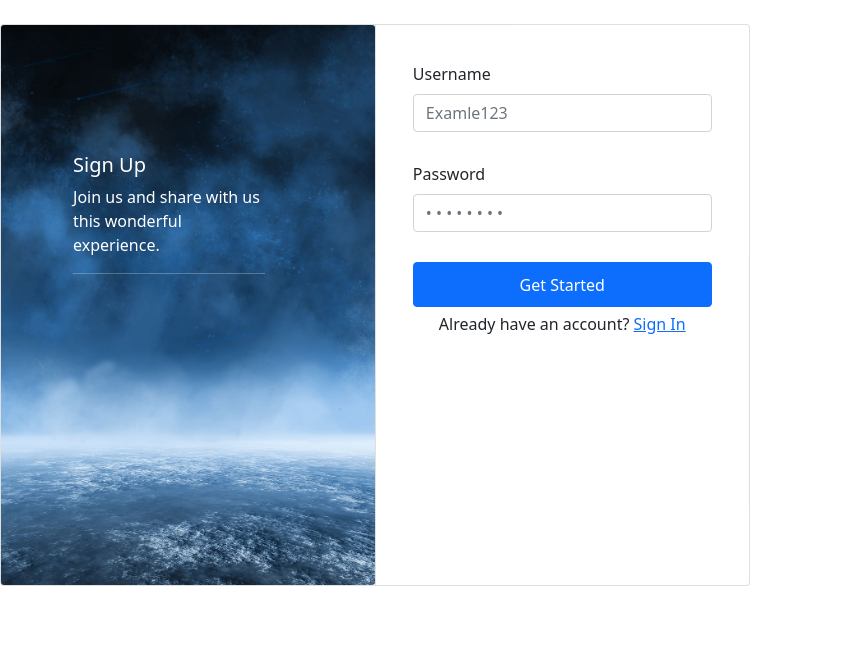
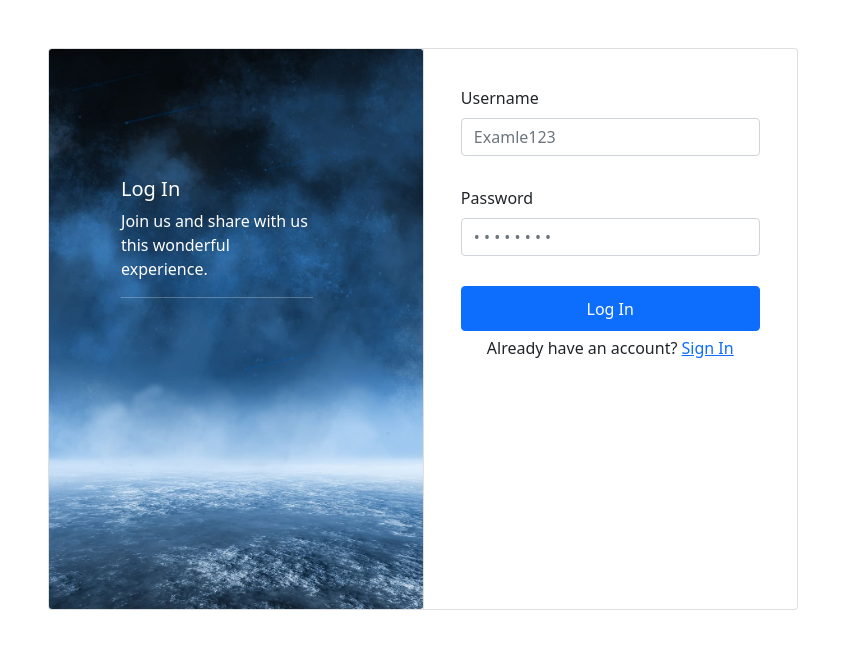
Before and after one commit to AgustinFrich/MERN-Message-App, a React (Create React App) app: page / in a window 1280 px wide. Shown: the top 648 px of the page, without its empty margins (0-861 px from the left). Built offline with nearby package versions, Linux system fonts and the light colour scheme; no server answers.

Commit message:
Testing new login UI

```diff
--- a/src/App.js
+++ b/src/App.js
@@ -22,14 +22,14 @@ function App() {
   const [errorMsg, setErrorMsg] = useState("");
 
   const login = async (e) => {
+    try {
       setLoading(true);
       e.preventDefault();
+      console.log(username);
 
       const response = await axios.get(
         `${API_URL}/api/login/${username}&${password}`
       );
-    console.log(response);
-    setLoading(false);
 
       if (response.data.user) {
         // localStorage.setItem("token", response.data.user);
@@ -38,7 +38,12 @@ function App() {
         setUser(response.data.user);
         joinUser(response.data.user);
       } else {
-      setErrorMsg("Username or password are incorrect.");
+        setErrorMsg(response.data.error);
+      }
+    } catch (error) {
+      setErrorMsg("Username or password are empty");
+    } finally {
+      setLoading(false);
     }
   };
 
@@ -56,7 +61,7 @@ function App() {
           <div>{otherUser ? <Chat user={user} /> : <></>}</div>
         </div>
       ) : (
-        <>
+        <div className="flex">
           <Login
             login={login}
             username={username}
@@ -66,7 +71,7 @@ function App() {
             setPassword={setPassword}
             errorMsg={errorMsg}
           />
-        </>
+        </div>
       )}
     </>
   );
--- a/src/Components/Menu/SignUp/Login.jsx
+++ b/src/Components/Menu/SignUp/Login.jsx
@@ -26,13 +26,13 @@ const Login = ({
     );
   }
   return (
-    <div className="SignUp">
+    <div className="SignUp d-flex justify-content-center m-5">
       <br />
       <CardGroup>
         <Card>
           <Card.Img src={image} alt="Card image" />
           <Card.ImgOverlay className="SignUp-image">
-            <Card.Title className="SignUp-imageTitle">Sign Up</Card.Title>
+            <Card.Title className="SignUp-imageTitle">Log In</Card.Title>
             <Card.Text>
               Join us and share with us <br /> this wonderful experience.
               <hr />
@@ -41,7 +41,7 @@ const Login = ({
         </Card>
 
         <Card>
-          <Form className="SignUp-Form">
+          <Form className="SignUp-Form" onSubmit={login}>
             <Form.Group className="SignUp-FormGroup">
               <Form.Label>Username</Form.Label>
               <Form.Control
@@ -64,7 +64,14 @@ const Login = ({
                 value={password}
               />
             </Form.Group>
-            <Button className="SignUp-Button">Get Started</Button>
+            {errorMsg !== "" ? (
+              <p style={{ color: "#FF0000" }}>{errorMsg}</p>
+            ) : (
+              <></>
+            )}
+            <Button className="SignUp-Button" type="submit">
+              Log In
+            </Button>
             <p className="SignUp-SignIn">
               Already have an account? <a href="log-in">Sign In</a>
             </p>
```
Lines whose indentation alone changed are shown as unchanged.
